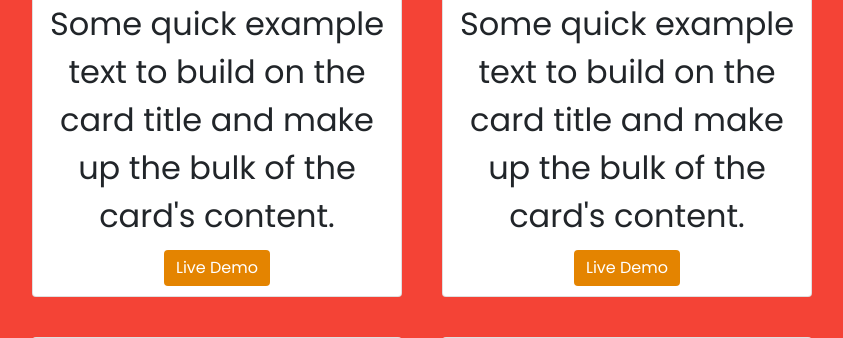
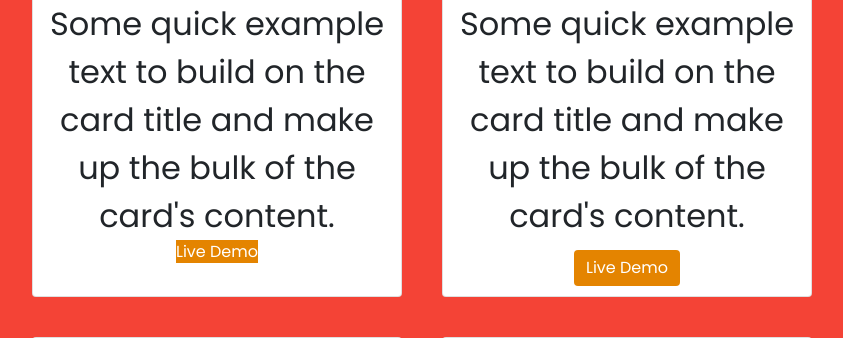
Before and after one commit to egarcia410/portfolio, a Flask app: page /projects in a window 1280 px wide. Shown: the part 275-613 px from the top of the page, without its empty margins (218-1061 px from the left). Run offline with Flask 2, Linux system fonts and the light colour scheme; some libraries are stand-ins or nearby versions.

Commit message:
Update: projects template

```diff
--- a/templates/projects.html
+++ b/templates/projects.html
@@ -10,7 +10,7 @@
             <div class="card-block">
                 <h4 class="card-title">Card title</h4>
                 <p class="card-text">Some quick example text to build on the card title and make up the bulk of the card's content.</p>
-                <a href="#" class="projectBtn btn btn-primary">Live Demo</a>
+                <a href="#" class="projectBtn tn btn-primary">Live Demo</a>
             </div>
         </div>
         <div class="col-lg-4 col-md-6 col-xs-12 card" style="width: 20rem;">
```
